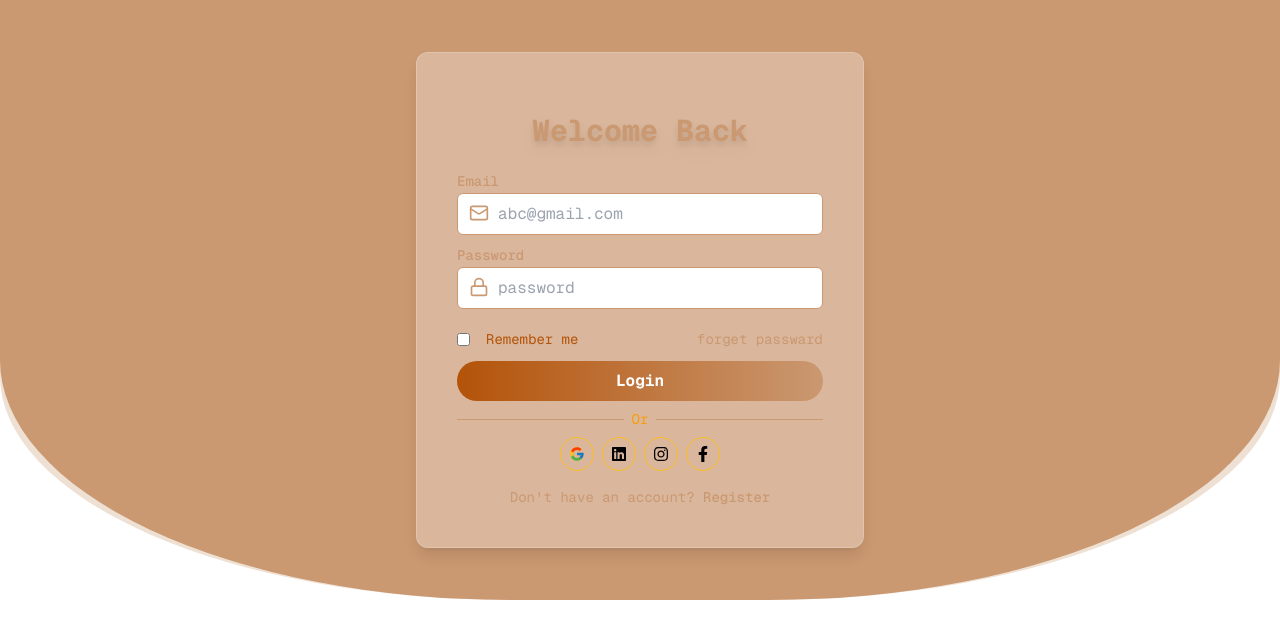
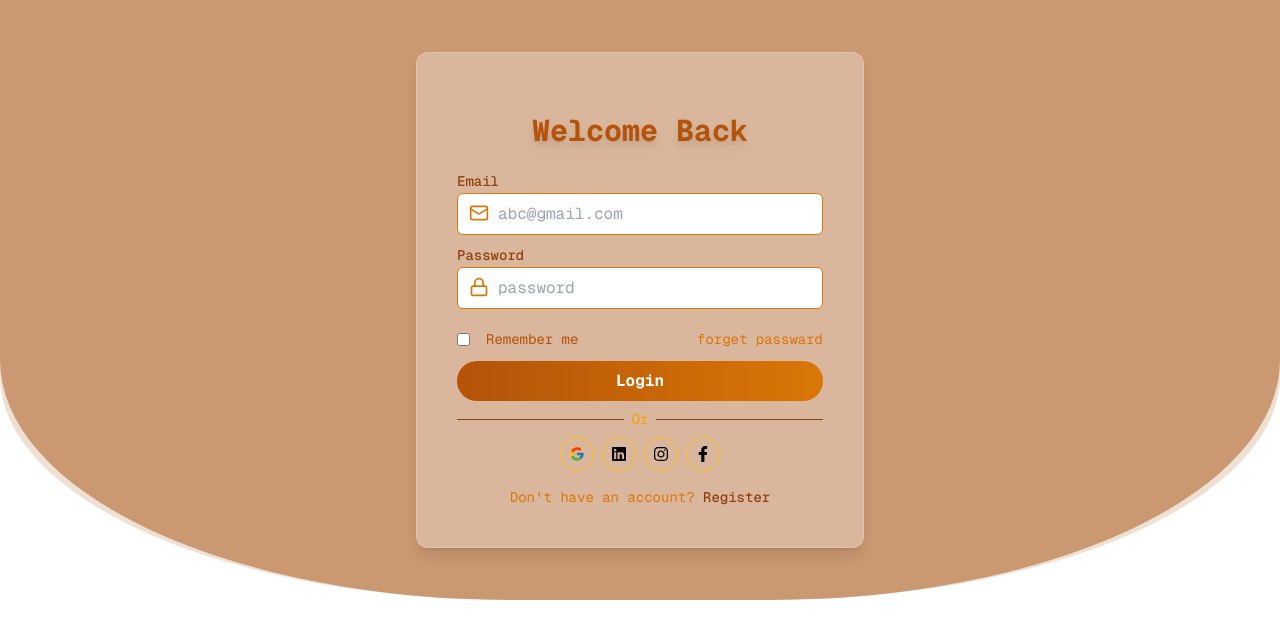
Before and after one commit to ayeshagull811/Saas-project-salon-management-system-, a Next.js app: page /login in a window 1280 px wide. Shown: the top 638 px of the page. Built offline with nearby package versions, Linux system fonts and the light colour scheme; no server answers.

Commit message:
css change

```diff
--- a/src/app/login/page.jsx
+++ b/src/app/login/page.jsx
@@ -112,14 +112,14 @@ localStorage.setItem("token", res.data.token);
           className="relative w-full justify-center align-center max-w-md p-8 sm:p-10 flex flex-col border border-white/20 rounded-xl bg-white/30 backdrop-blur-md shadow-lg"
         >
           <div className="flex justify-center items-center mt-5">
-            <h2 className="text-3xl font-bold drop-shadow-lg  text-[#CA9871] text-center mb-5">
+            <h2 className="text-3xl font-bold drop-shadow-lg  text-amber-700 text-center mb-5">
               Welcome Back
             </h2>
           </div>
           <div className="relative ">
             <label
               htmlFor="email"
-              className="text-sm font-medium text-[#CA9871]"
+              className="text-sm font-medium text-amber-800"
             >
               Email
             </label>
@@ -131,14 +131,14 @@ localStorage.setItem("token", res.data.token);
               id="email"
               onChange={handleChange}
               value={loginForm.email}
-              className="pl-10 mb-2 py-2 border rounded-md border-[#CA9871] w-full"
+              className="pl-10 mb-2 py-2 border rounded-md border-amber-600 w-full"
             />
-            <Mail className="absolute left-3 top-11 transform -translate-y-1/2 w-5 h-5 text-[#CA9871]" />
+            <Mail className="absolute left-3 top-11 transform -translate-y-1/2 w-5 h-5 text-amber-600" />
           </div>
           <div className="relative ">
             <label
               htmlFor="password"
-              className="text-sm font-medium text-[#CA9871]"
+              className="text-sm font-medium text-amber-800"
             >
               Password
             </label>
@@ -149,9 +149,9 @@ localStorage.setItem("token", res.data.token);
               name="password_hash"
               onChange={handleChange}
               value={loginForm.password_hash}
-              className="pl-10 mb-2 py-2 border rounded-md border-[#CA9871] w-full"
+              className="pl-10 mb-2 py-2 border rounded-md border-amber-600 w-full"
             />
-            <Lock className="absolute left-3 top-11 transform -translate-y-1/2 w-5 h-5 text-[#CA9871]" />
+            <Lock className="absolute left-3 top-11 transform -translate-y-1/2 w-5 h-5 text-amber-600" />
           </div>
           <div className="flex justify-between items-center text-sm py-3">
             <div className="flex items-center gap-2">
@@ -165,22 +165,22 @@ localStorage.setItem("token", res.data.token);
                 Remember me
               </label>
             </div>
-            <p className="text-[#CA9871] hover:underline cursor-pointer">
+            <p className="text-amber-600 hover:underline cursor-pointer">
               forget passward
             </p>
           </div>
 
           <button
             type="submit"
-            className="relative overflow-hidden px-7 py-2 w-full bg-gradient-to-r from-amber-700 to-[#CA9871] text-white font-semibold rounded-full hover:opacity-90 transition duration-300 hover:text-amber-100 group"
+            className="relative overflow-hidden px-7 py-2 w-full bg-gradient-to-r from-amber-700 to-amber-600 text-white font-semibold rounded-full hover:opacity-90 transition duration-300 hover:text-amber-100 group"
           >
             <span className="relative z-10">Login</span>
-            <span className="absolute left-0 top-0 h-full w-0 bg-[#CA9871] text-amber-700 transition-all duration-500 group-hover:w-full"></span>
+            <span className="absolute left-0 top-0 h-full w-0 bg-amber-800 text-amber-700 transition-all duration-500 group-hover:w-full"></span>
           </button>
           <div className="flex items-center justify-center gap-2 my-2">
-            <div className="flex-grow border-b border-[#CA9871]"></div>
+            <div className="flex-grow border-b border-amber-800"></div>
             <span className="text-amber-500 text-sm">Or</span>
-            <div className="flex-grow border-b border-[#CA9871]"></div>
+            <div className="flex-grow border-b border-amber-800"></div>
           </div>
           <div className="flex gap-2 items-center justify-center">
             <button className="rounded-full items-center border border-amber-400 hover:bg-amber-200 transition p-2">
@@ -197,11 +197,11 @@ localStorage.setItem("token", res.data.token);
               <FaFacebookF className="w-4 h-4" />
             </button>
           </div>
-          <div className="text-sm text-center text-[#CA9871] mt-4">
+          <div className="text-sm text-center text-amber-600 mt-4">
             Don't have an account?{" "}
             <Link
               href="signup"
-              className="text-[#CA9871] hover:underline font-medium"
+              className="text-amber-800 hover:underline font-medium"
             >
               Register
             </Link>
```
